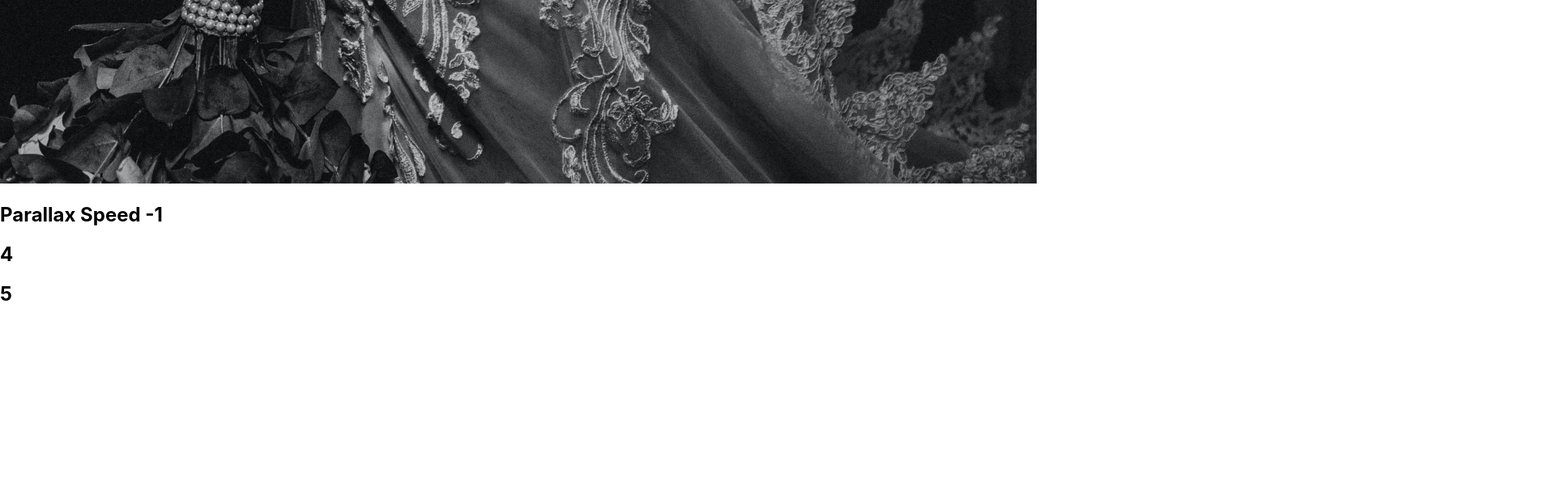
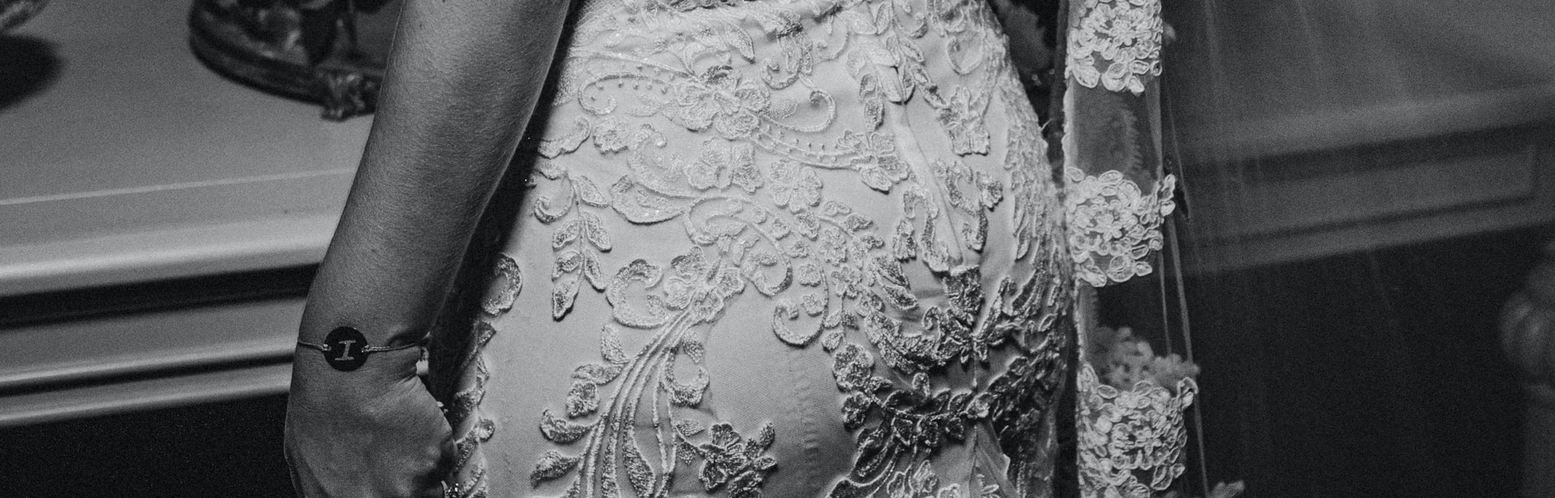
Before and after one commit to icepaigez/FashionSite, a React (Create React App) app: page / in a window 1280 px wide. Shown: the part 1831-2447 px from the top of the page at 81% size, 1920 px wide, since content can reach past the window. Before the commit the page ends 2209 px from the top, so only its background shows below. Built offline with nearby package versions, Linux system fonts and the light colour scheme.

Commit message:
setting up parallax effect

```diff
--- a/package.json
+++ b/package.json
@@ -12,6 +12,7 @@
     "react": "^17.0.2",
     "react-dom": "^17.0.2",
     "react-scripts": "4.0.3",
+    "react-scroll-parallax": "^2.4.0",
     "web-vitals": "^1.1.2"
   },
   "scripts": {
--- a/src/components/body/Content.js
+++ b/src/components/body/Content.js
@@ -1,4 +1,5 @@
 import React, { Component } from "react";
+import { ParallaxProvider } from "react-scroll-parallax";
 import "./content.css";
 import img1 from "../../images/marq.jpg";
 import img2 from "../../images/marqe.jpg";
@@ -7,6 +8,7 @@ import img3 from "../../images/marquez.jpg";
 class Content extends Component {
 	render() {
 		return(
+			<ParallaxProvider>
 				<main>
 					<div className="parallax">
 						<img src={img1} alt=""/>
@@ -30,13 +32,8 @@ class Content extends Component {
 						<img src={img3} alt=""/>
 						<h2>Parallax Speed 1</h2>
 					</div>*/}
-				<div>
-					<h2>4</h2>
-				</div>
-				<div>
-					<h2>5</h2>
-				</div>
 				</main>
+			</ParallaxProvider>
 		)
 	}
 }
--- a/src/components/body/content.css
+++ b/src/components/body/content.css
@@ -4,7 +4,7 @@ main {
 	width: 100%;
 }
 
-.parallax img {
+/*.parallax img {
 	max-width: 100%;
 	max-height: 100%;
-}
+}*/
```
Also changed, not shown: src/components/body/ParallaxImage.js (added), 1 other file (tests, documents, lock files or other folders). Lines whose indentation alone changed are shown as unchanged.
